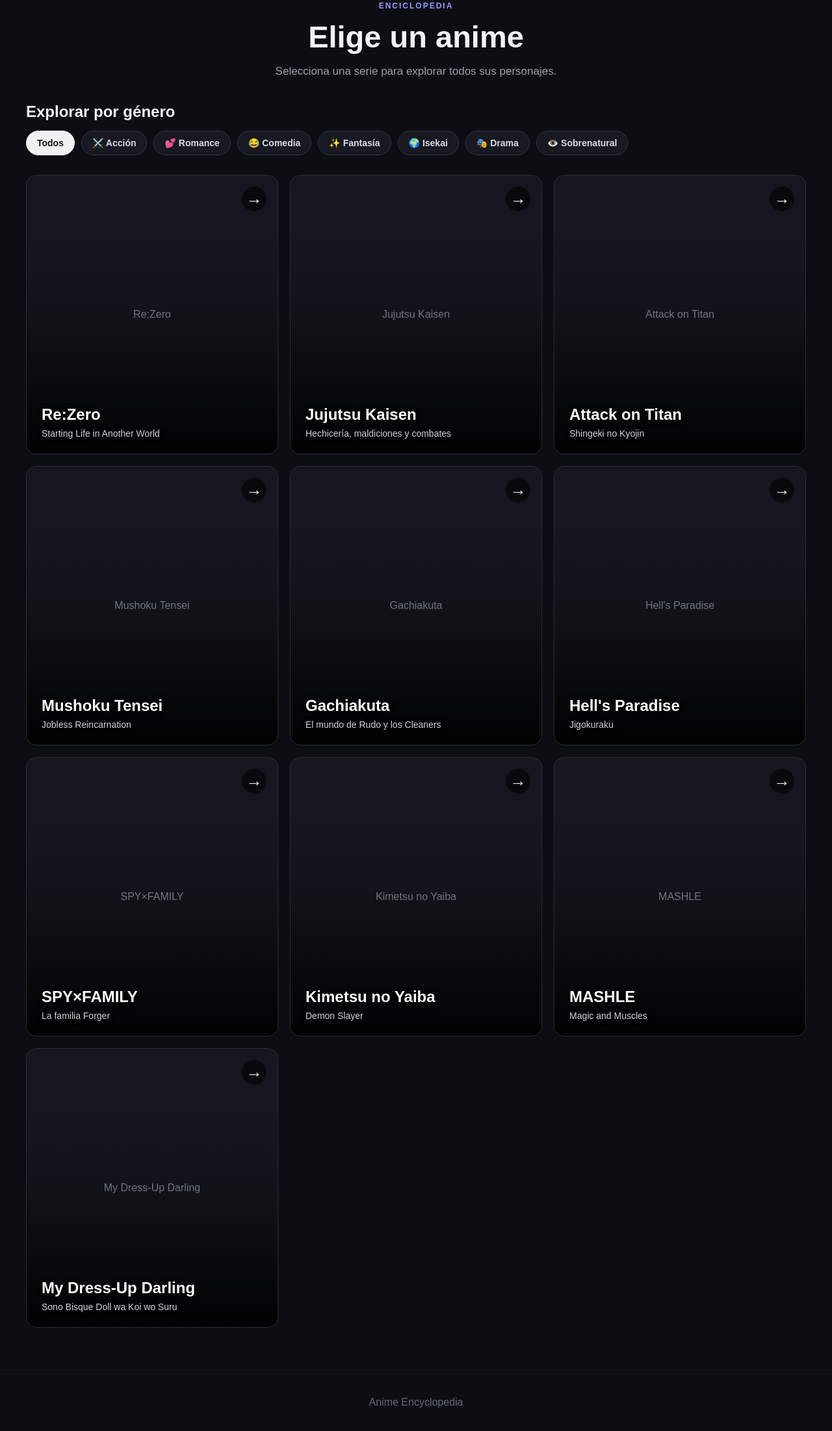
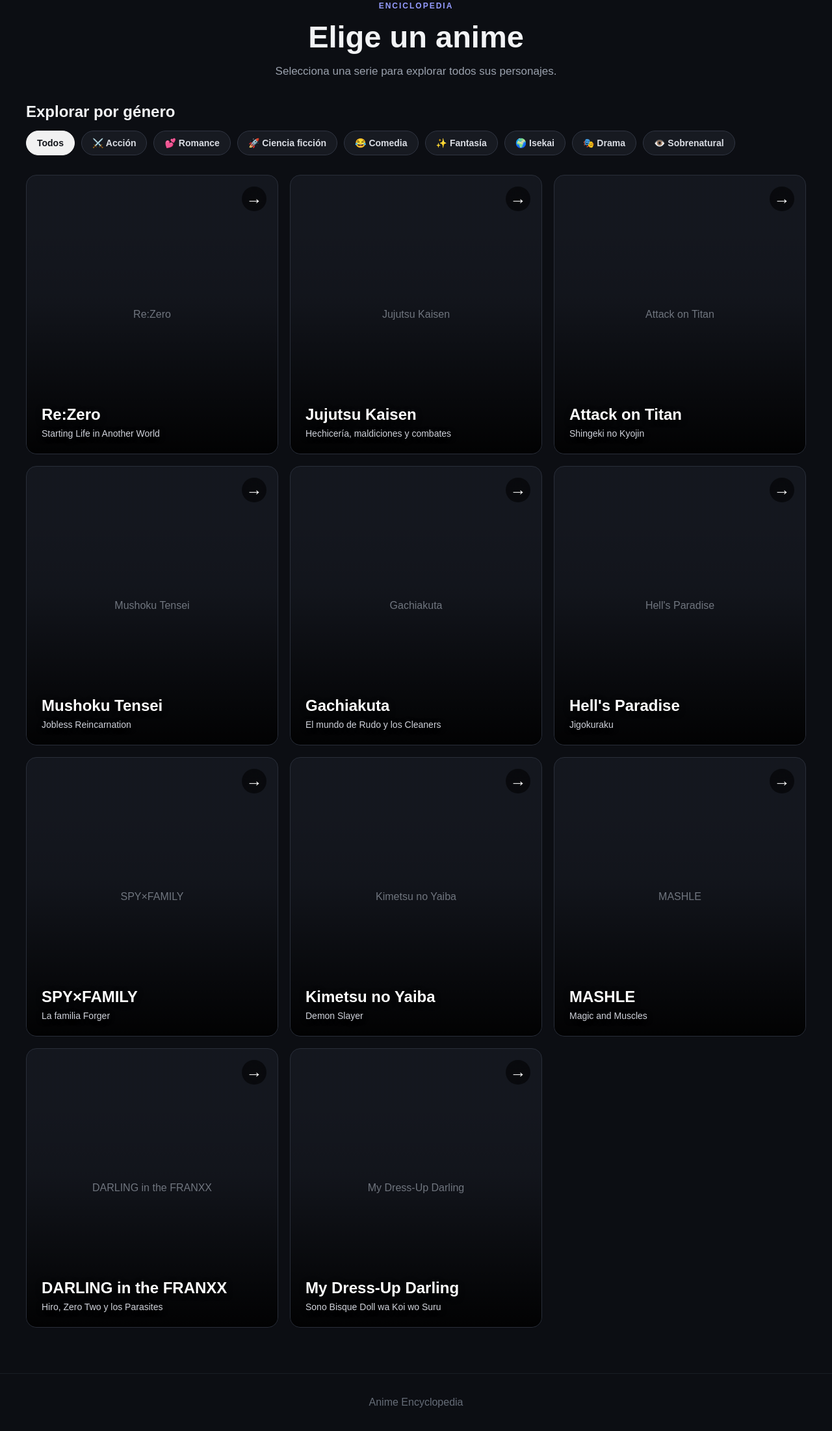
Before and after one commit to Vadinigle/Anime-Encyclopedia, a Flask app: page / in a window 1280 px wide. Shown: the part 249-2451 px from the top of the page at 65% size. Run offline with Flask 3, Linux system fonts and the light colour scheme; data that the repository does not hold is empty.

Commit message:
Agregar DARLING in the FRANXX

```diff
--- a/main.py
+++ b/main.py
@@ -157,6 +157,22 @@
         "variantes": [
             "mashle",
             "マッシュル",
+        ],
+    },
+
+    "darling-in-the-franxx": {
+        "nombre": "DARLING in the FRANXX",
+        "descripcion": "Hiro, Zero Two y los Parasites",
+        "busqueda": "DARLING in the FRANXX",
+        "generos": [
+            "Romance",
+            "Ciencia ficción",
+            "Acción",
+            "Drama",
+        ],
+        "variantes": [
+            "darling in the franxx",
+            "ダーリン・イン・ザ・フランキス",
         ],
     },
 
--- a/templates/index.html
+++ b/templates/index.html
@@ -151,6 +151,10 @@
 
         <button class="filtro-genero" data-genero="Romance">
             💕 Romance
+        </button>
+
+        <button class="filtro-genero" data-genero="Ciencia ficción">
+            🚀 Ciencia ficción
         </button>
 
         <button class="filtro-genero" data-genero="Comedia">
```
